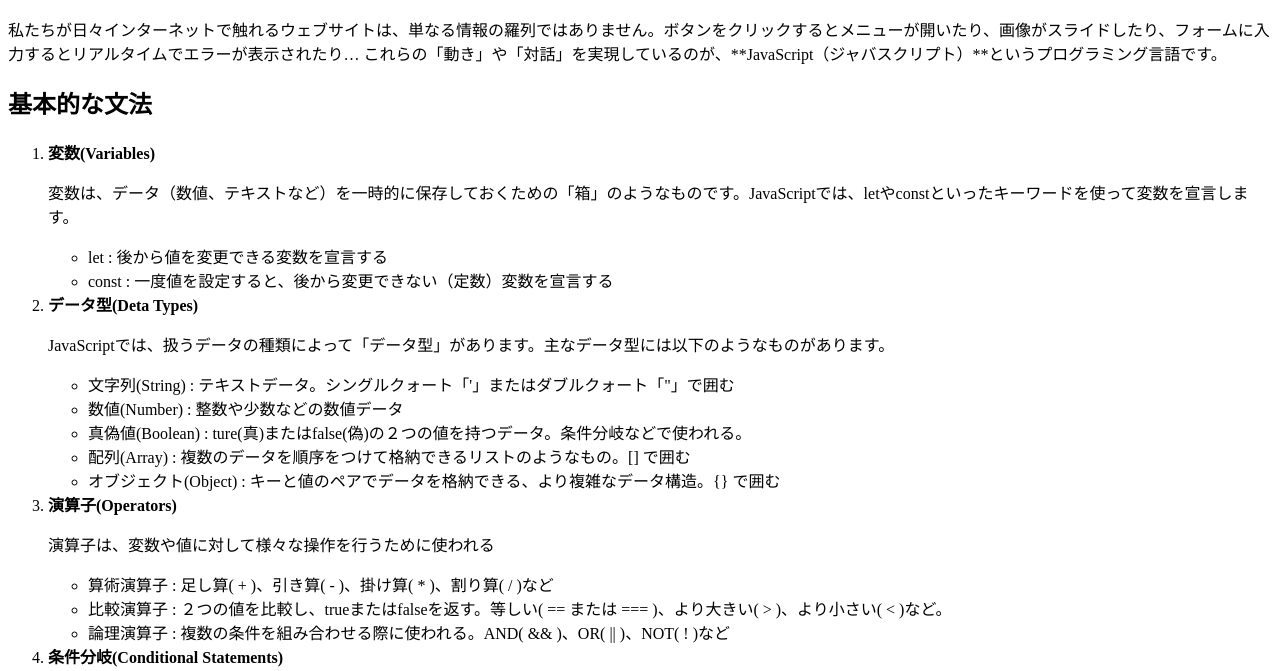
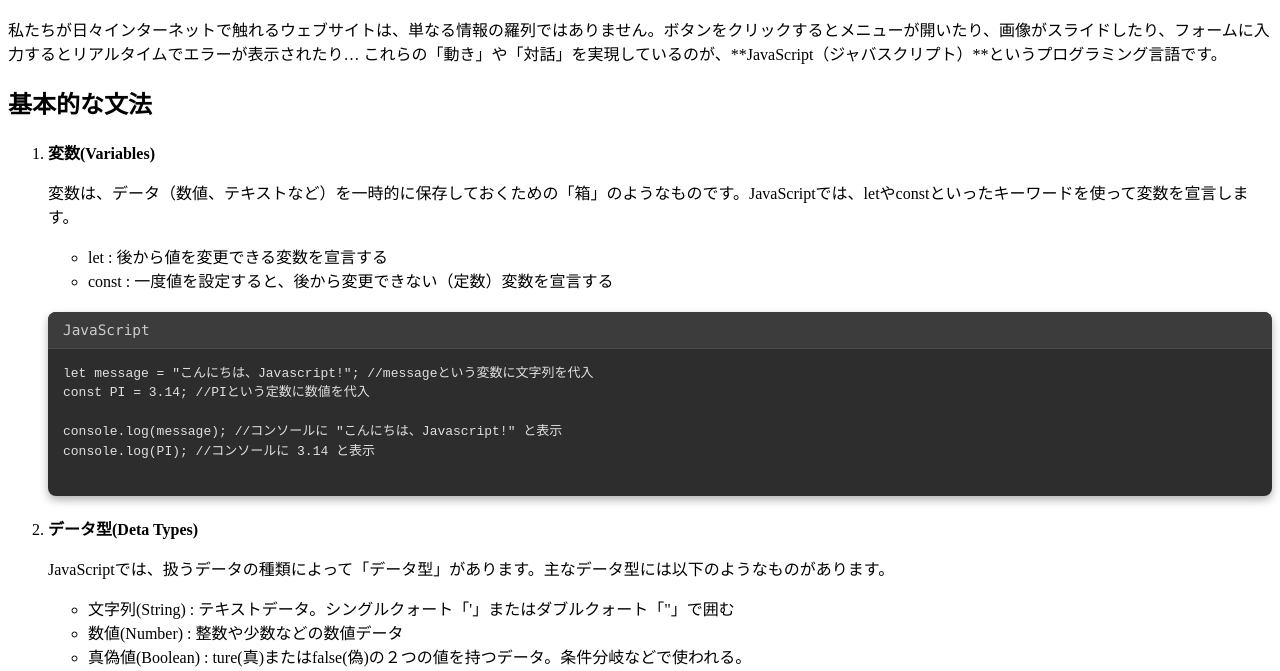
Before and after one commit to s1f102502452/team-project, a plain HTML site: page java.html in a window 1280 px wide. Shown: the part 127-798 px from the top of the page. Drawn offline with Linux system fonts and the light colour scheme.

Commit message:
例を追加

```diff
--- a/css/java.css
+++ b/css/java.css
@@ -1,3 +1,82 @@
 h1{
     text-align: center;
 }
+
+.code-block {
+    background-color: #2d2d2d;
+    border-radius: 8px;
+    /* 内容のはみ出しを隠す: 角丸と合わせて内部コンテンツをクリップ */
+    overflow: hidden;
+    margin: 20px 0;
+    box-shadow: 0 4px 8px rgba(0, 0, 0, 0.3);
+    /* フォントファミリー: プログラミングに適した等幅フォントを優先して指定 */
+    /* 環境によって表示できるフォントが変わるため、いくつか候補を列挙 */
+    font-family: 'Fira Code', 'Cascadia Code', 'Consolas', 'Monaco', 'Andale Mono', 'Ubuntu Mono', monospace;
+    color: #f8f8f2;
+}
+
+.code-header {
+    display: flex;
+    /* 子要素を両端に配置: 言語名を左端、コピーボタンを右端 */
+    justify-content: space-between;
+    /* 子要素を垂直方向の中央に配置 */
+    align-items: center;
+    background-color: #3c3c3c;
+    padding: 10px 15px;
+    border-bottom: 1px solid #4a4a4a;
+    color: #cccccc;
+    font-size: 0.9em;
+}
+
+.code-block pre {
+    margin: 0;
+    padding: 15px;
+    overflow-x: auto;
+}
+
+.code-block code {
+    /* ブロック要素として表示: 幅いっぱいに広がり、改行される */
+    display: block;
+    /* ホワイトスペースの処理: ソースコードの改行と空白を保持し、必要に応じて折り返す */
+    white-space: pre-wrap;
+    /* 長い単語やURLを途中で改行する（オーバーフロー対策） */
+    word-break: break-all;
+    /* 行の高さ: コードの行間を調整 */
+    line-height: 1.5;
+    font-size: 1em;
+    color: #e0e0e0;
+}
+
+.code-block code .token.keyword {
+    color: #ff79c6;
+}
+
+.code-block code .token.boolean {
+    color: #bd93f9;
+}
+
+.code-block code .token.string {
+    color: #f1fa8c;
+}
+
+.code-block code .token.number {
+    color: #bd93f9;
+}
+
+
+.code-block code .token.comment {
+    color: #6272a4;
+    font-style: italic;
+}
+
+.code-block code .token.operator {
+    color: #ffb86c;
+}
+
+.code-block code .token.function {
+    color: #50fa7b;
+}
+
+.code-block code .token.property {
+    color: #50fa7b;
+}
--- a/java.html
+++ b/java.html
@@ -10,6 +10,7 @@
         <h1>Java Scriptについて</h1>
         <h2>JavaScriptとは？ - ウェブサイトに「命」を吹き込むプログラミング言語</h2>
         <p>私たちが日々インターネットで触れるウェブサイトは、単なる情報の羅列ではありません。ボタンをクリックするとメニューが開いたり、画像がスライドしたり、フォームに入力するとリアルタイムでエラーが表示されたり… これらの「動き」や「対話」を実現しているのが、**JavaScript（ジャバスクリプト）**というプログラミング言語です。</p>
+
         <h2>基本的な文法</h2>
         <ol>
             <li><strong>変数(Variables)</strong>
@@ -18,6 +19,17 @@
                     <li>let : 後から値を変更できる変数を宣言する</li>
                     <li>const : 一度値を設定すると、後から変更できない（定数）変数を宣言する</li>
                 </ul>
+                <div class = "code-block">
+                    <div class="code-header">
+                        <span>JavaScript</span>
+                    </div>
+                    <pre><code class="language-javascript">let message = "こんにちは、Javascript!"; //messageという変数に文字列を代入
+const PI = 3.14; //PIという定数に数値を代入
+
+console.log(message); //コンソールに "こんにちは、Javascript!" と表示
+console.log(PI); //コンソールに 3.14 と表示
+                    </code></pre>
+                </div>
             </li>
             <li><strong>データ型(Deta Types)</strong>
                 <p>JavaScriptでは、扱うデータの種類によって「データ型」があります。主なデータ型には以下のようなものがあります。</p>
```
